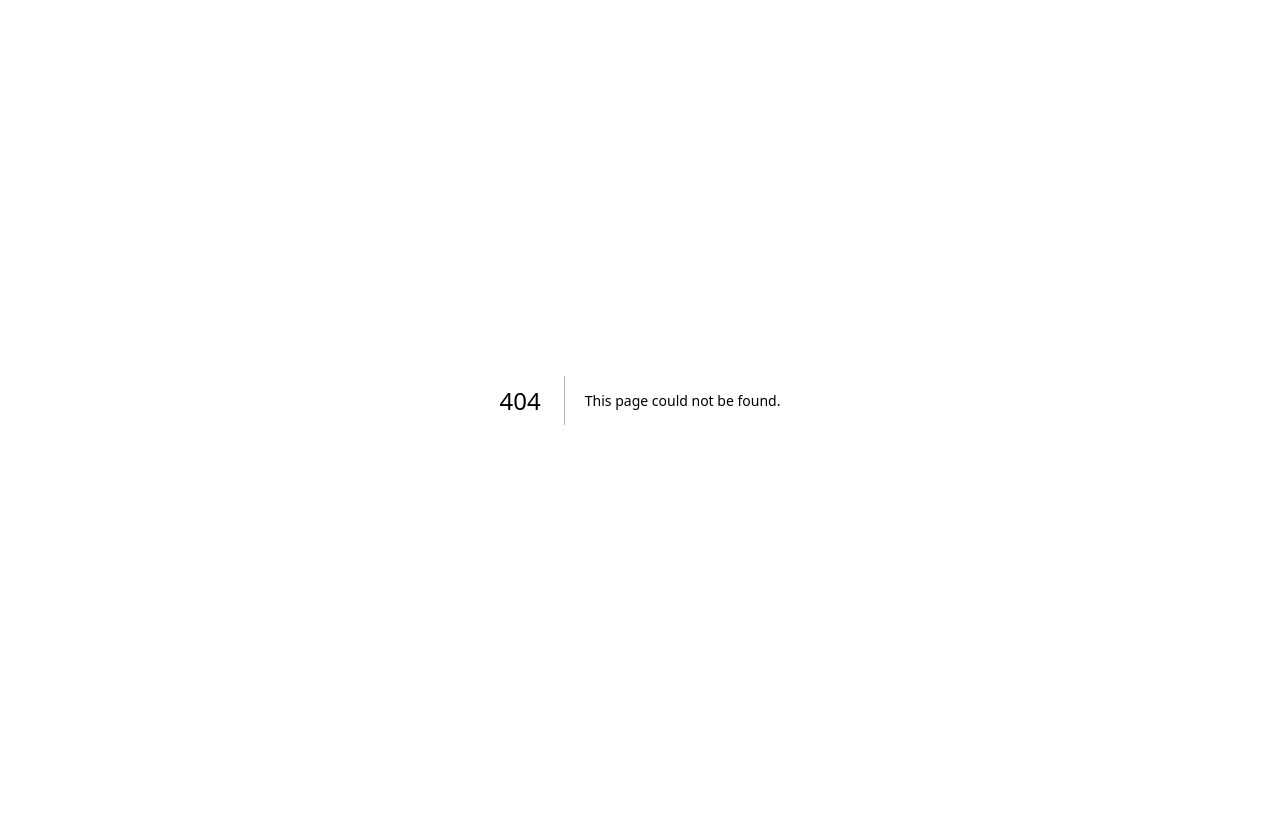
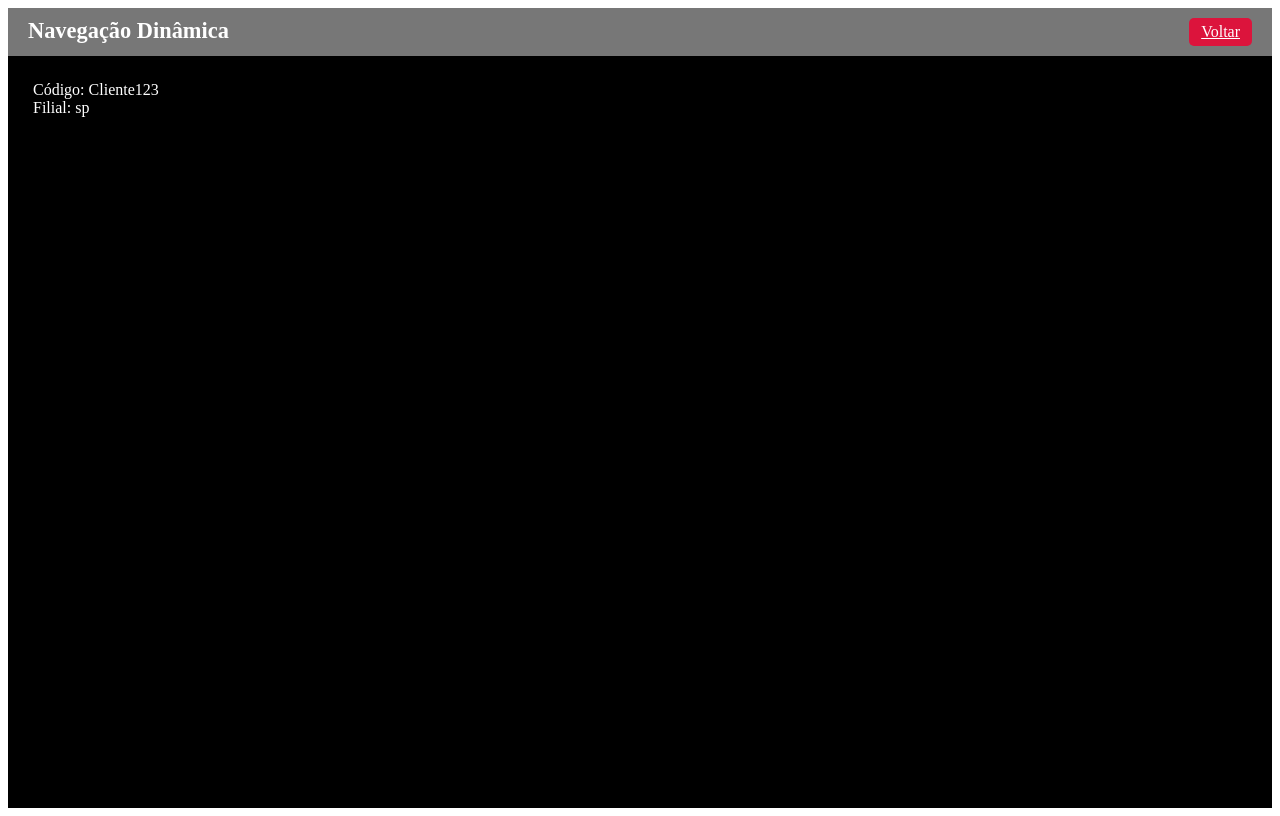
Before and after one commit to alerodrigues-ard/Cod3r-React-Next-2023, a Next.js app in the folder fundamentos/: page /cliente/sp/Cliente123 in a window 1280 px wide. Before the commit this address had no page. Built offline with nearby package versions, Linux system fonts and the light colour scheme.

Commit message:
Fundamentos Next.js e React
Tópicos:
. Navegação Dinâmica

```diff
--- a/fundamentos/src/app/page.tsx
+++ b/fundamentos/src/app/page.tsx
@@ -14,7 +14,8 @@
       <Navegador texto="Estiloso" destino="/estiloso"></Navegador>
       <Navegador texto="Exemplo" destino="/exemplo" cor="#9400d3"></Navegador>
       <Navegador texto="JSX" destino="/jsx" cor="crimson"></Navegador>
-      <Navegador texto="Navegação #01" destino="/navegacao" cor="green"></Navegador>
+      <Navegador texto="Nav #01" destino="/navegacao" cor="green"></Navegador>
+      <Navegador texto="Nav #02" destino="/cliente/sp/Cliente123" cor="blue"></Navegador>
     </div>
   )
 }
--- /dev/null
+++ b/fundamentos/src/pages/cliente/[filial]/[codigo].tsx
@@ -0,0 +1,15 @@
+import Layout from "@/components/layout";
+import { useRouter } from 'next/router';
+
+export default function ClientePorCodigo() {
+  const router = useRouter()
+
+  return (
+    <Layout titulo="Navegação Dinâmica">
+      <div style={{ color: "#fff" }}>
+        <div>Código: {router.query.codigo}</div>
+        <div>Filial: {router.query.filial}</div>
+      </div>
+    </Layout>
+  );
+}
```
